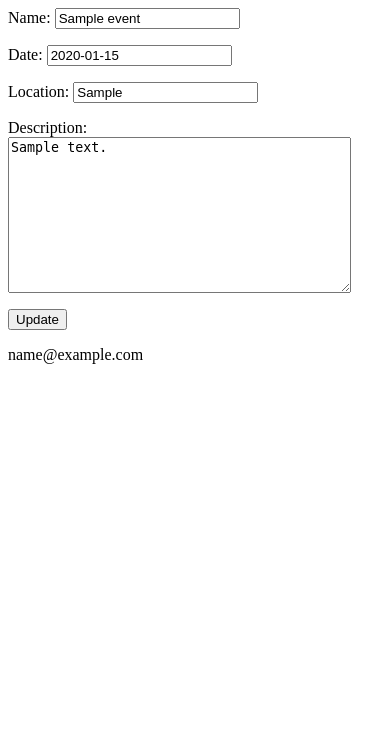
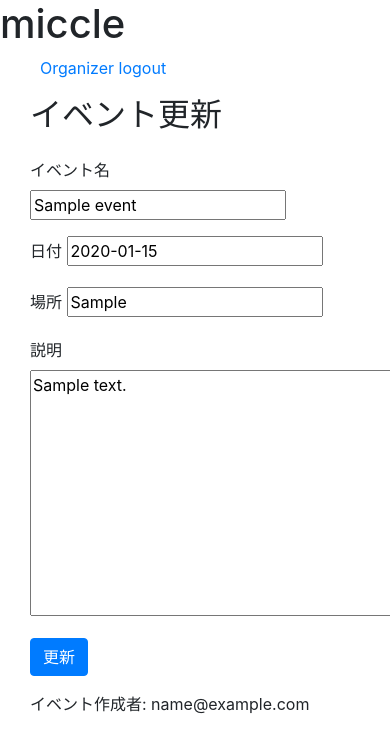
Before and after one commit to biki-cloud/event-matching-service, a Django app: page /events/1/update/ in a window 390 px wide; the page is wider, and only the part inside the window is pictured. Shown: the top 753 px of that part. Run offline with Django 5.2, Linux system fonts and the light colour scheme; tables that the repository leaves empty hold one stand-in row (values such as "Sample post").

Commit message:
ok version

```diff
--- a/events/templates/events/event_update_form.html
+++ b/events/templates/events/event_update_form.html
@@ -1,5 +1,34 @@
-<form method="post">{% csrf_token %}
-    {{ form.as_p }}
-    <input type="submit" value="Update">
-</form>
-<p>{{ event.organizer }}</p>
+{% extends 'events/base.html' %}
+
+{% block content %}
+
+<div class="container">
+  <div class="row">
+    <div class="col-md-6 offset-md-3">
+      <h2>イベント更新</h2>
+      <form method="post" class="mt-4">
+        {% csrf_token %}
+        <div class="form-group">
+          <label for="id_name">イベント名</label>
+          {{ form.name }}
+        </div>
+        <div class="form-group">
+          <label for="id_date">日付</label>
+          {{ form.date }}
+        </div>
+        <div class="form-group">
+          <label for="id_location">場所</label>
+          {{ form.location }}
+        </div>
+        <div class="form-group">
+          <label for="id_description">説明</label>
+          {{ form.description }}
+        </div>
+        <input type="submit" class="btn btn-primary" value="更新">
+      </form>
+      <p class="mt-3">イベント作成者: {{ event.organizer }}</p>
+    </div>
+  </div>
+</div>
+
+{% endblock %}
```
Also changed, not shown: events/templates/events/event_confirm_delete.html (+7 -4 lines), events/templates/events/event_detail.html (+17 -6 lines), events/templates/events/event_form.html (+4 -3 lines).
